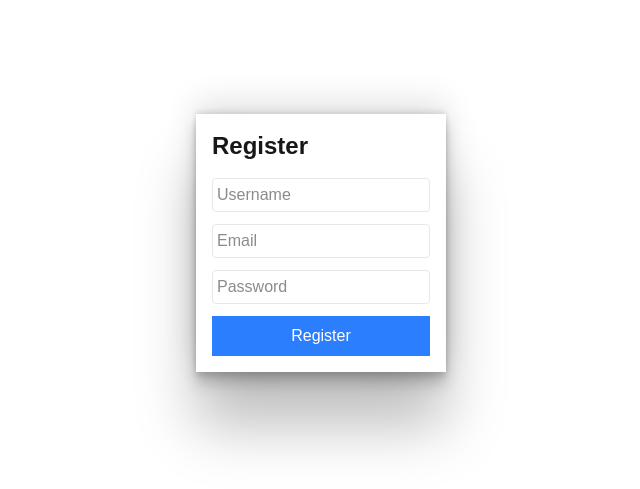
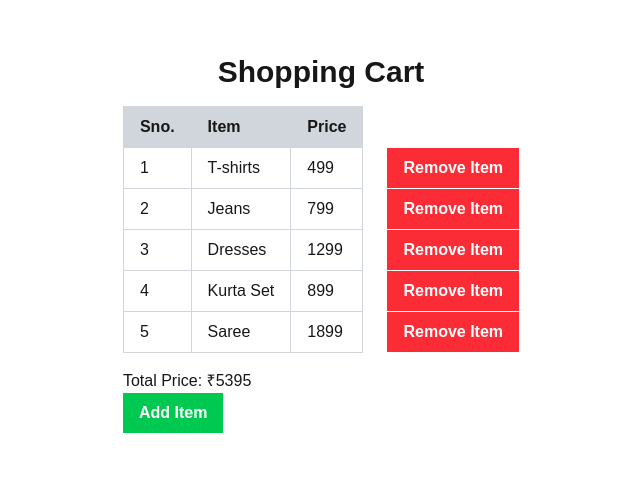
Before and after one commit to Bhawna0034/Next.js-React-Revision, a Next.js app: page / in a window 1280 px wide. Shown: the part 157-646 px from the top of the page, without its empty margins (319-959 px from the left). Built offline with nearby package versions, Linux system fonts and the light colour scheme.

Commit message:
Derived State with Shopping Cart Example

```diff
--- /dev/null
+++ b/src/app/components/State/ShoppingCart.js
@@ -0,0 +1,78 @@
+"use client";
+import React, { useState } from "react";
+
+const ShoppingCart = () => {
+  const [items, setItems] = useState([
+    { id: 1, name: "T-shirts", price: 499 },
+    { id: 2, name: "Jeans", price: 799 },
+    { id: 3, name: "Dresses", price: 1299 },
+    { id: 4, name: "Kurta Set", price: 899 },
+    { id: 5, name: "Saree", price: 1899 },
+  ]);
+  const [nextId, setNextId] = useState(6);
+
+  const totalPrice = items.reduce((sum, item) => sum + item.price, 0);
+  const addItem = () => {
+    const newItem = {
+      id: nextId,
+      name: "Shirts",
+      price: 699,
+    };
+    setItems([...items, newItem]);
+    setNextId(nextId + 1);
+  };
+
+  const removeItem = (id) => {
+    setItems(items.filter((item) => item.id !== id));
+  };
+  return (
+    <div>
+      <h1 className="text-3xl font-bold text-center mb-4">Shopping Cart</h1>
+      <table className="w-full text-left border-collapse mb-4">
+        <thead>
+          <tr className="bg-gray-300">
+            <th className="border border-gray-300 px-4 py-2">Sno.</th>
+            <th className="border border-gray-300 px-4 py-2">Item</th>
+            <th className="border border-gray-300 px-4 py-2">Price</th>
+          </tr>
+        </thead>
+        <tbody>
+          {items.map((item) => {
+            return (
+              <tr key={item.id}>
+                <td className="border border-gray-300 px-4 py-2">{item.id}</td>
+                <td className="border border-gray-300 px-4 py-2">
+                  {item.name}
+                </td>
+                <td className="border border-gray-300 px-4 py-2">
+                  {item.price}
+                </td>
+                <td className="ml-4">
+
+                  <button
+                    onClick={() => removeItem(item.id)}
+                    className="ml-6 bg-red-500 text-white font-bold px-4 py-2"
+                  >
+                    Remove Item
+                  </button>
+                </td>
+              </tr>
+            );
+          })}
+        </tbody>
+      </table>
+      <p>Total Price: ₹{totalPrice} </p>
+
+      <div className="flex gap-4 items-center">
+        <button
+          onClick={addItem}
+          className="bg-green-500 text-white font-bold px-4 py-2"
+        >
+          Add Item
+        </button>
+      </div>
+    </div>
+  );
+};
+
+export default ShoppingCart;
--- a/src/app/page.js
+++ b/src/app/page.js
@@ -1,12 +1,12 @@
 import Image from "next/image";
 
-import UserForm from "./components/State/UserForm";
+import ShoppingCart from "./components/State/ShoppingCart";
 
 export default function Home() {
   const isLoggedIn = true;
   return (
     <main className="flex items-center justify-center h-lvh">
-      <UserForm />
+     <ShoppingCart />
     </main>
   );
 }
```
